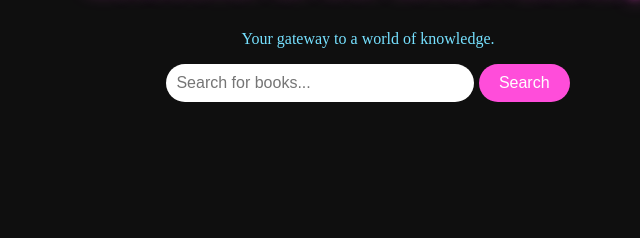
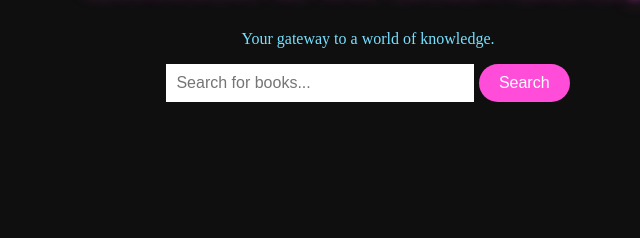
Before and after one commit to mousu6/thee-smart-liberary, a plain HTML site: page index.html in a window 1280 px wide. Shown: the part 201-439 px from the top of the page, 272-912 px from the left. Drawn offline with Linux system fonts and the light colour scheme; a script that the page names is missing; a web font is replaced by a local one.

Commit message:
Update styles.css

```diff
--- a/styles.css
+++ b/styles.css
@@ -64,7 +64,7 @@ input[type="text"] {
     padding: 10px;
     font-size: 1em;
     border: none;
-    border-radius: 20px;
+/*     border-radius: 20px; */
     outline: none;
 }
 
```
